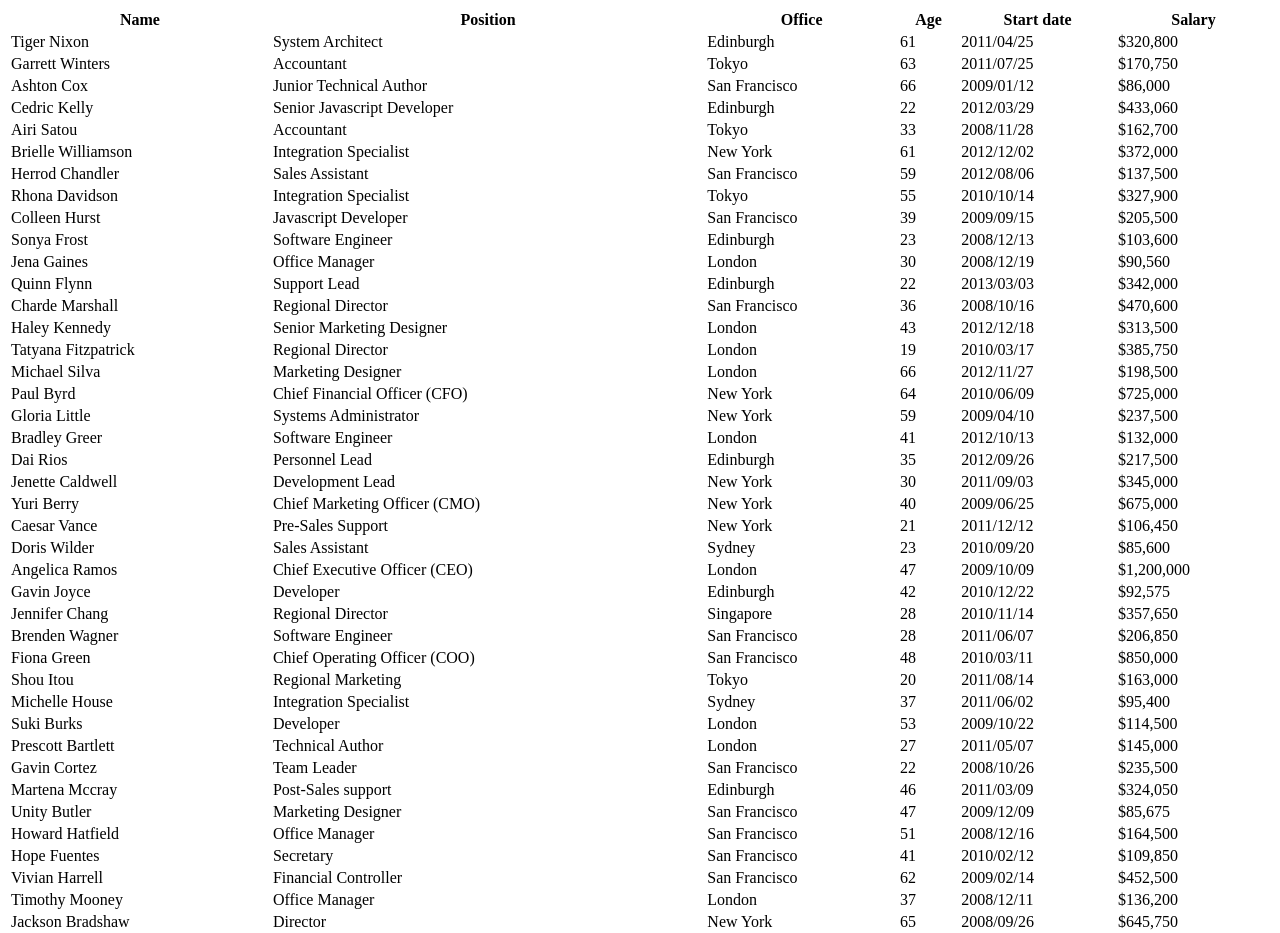
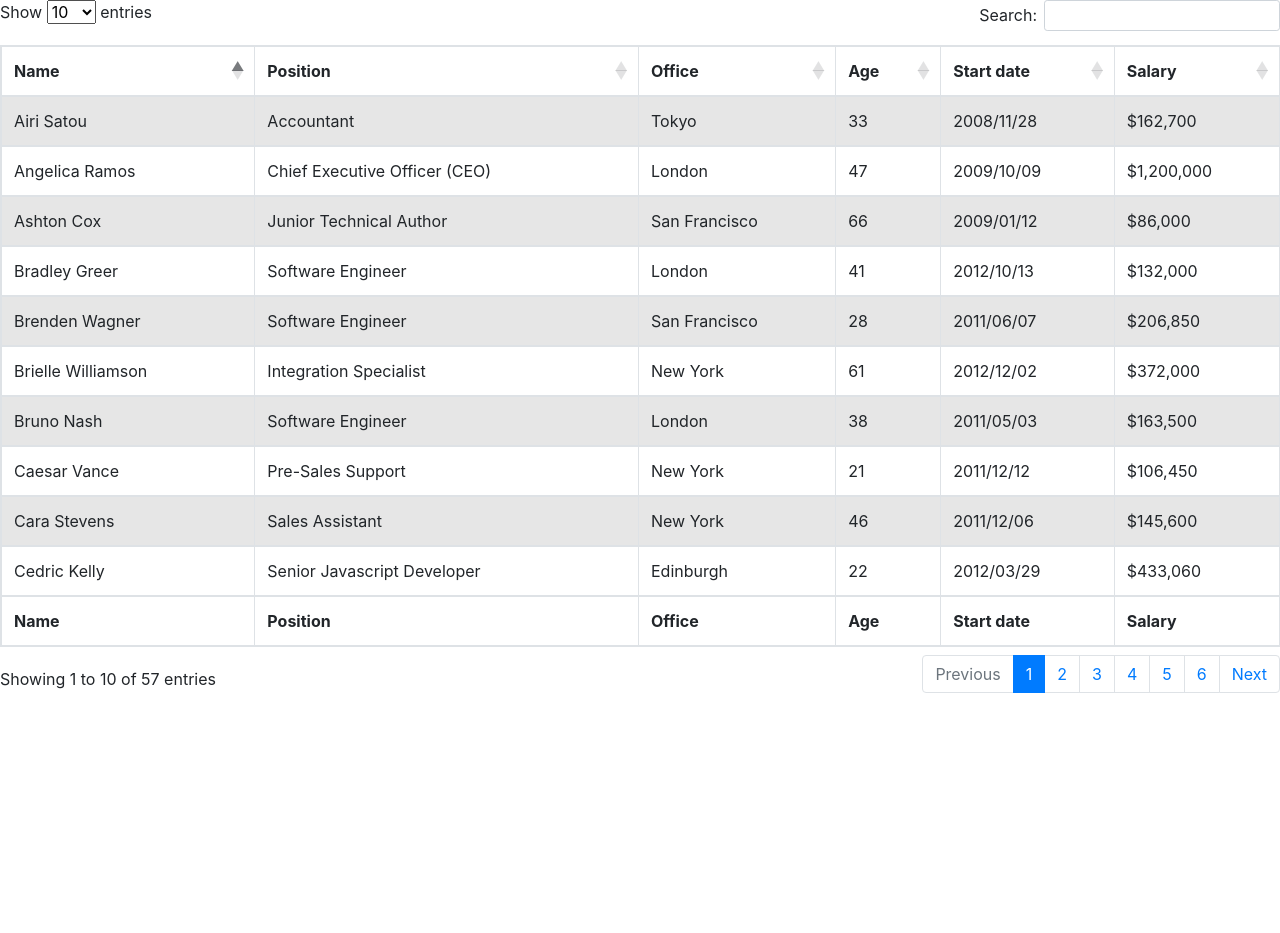
Before and after one commit to lkgitacc/datatables-test, a PHP site: page / in a window 1280 px wide. Shown: the top 933 px of the page. After the commit the page ends 693 px from the top, so only its background shows below. Run offline with PHP 8.4, Linux system fonts and the light colour scheme; some libraries are stand-ins or nearby versions.

Commit message:
Created a working DataTable

```diff
--- a/index.php
+++ b/index.php
@@ -1,4 +1,17 @@
-<table id="example" class="table table-striped table-bordered" style="width:100%">
+<!DOCTYPE html>
+<html>
+
+<head>
+    <title>DataTables Test</title>
+
+    <link rel="stylesheet" href="https://cdnjs.cloudflare.com/ajax/libs/twitter-bootstrap/4.5.2/css/bootstrap.css">
+    <link rel="stylesheet" href="https://cdn.datatables.net/1.11.4/css/dataTables.bootstrap4.min.css">
+
+</head>
+
+<body>
+
+    <table id="example" class="table table-striped table-bordered" style="width:100%">
         <thead>
             <tr>
                 <th>Name</th>
@@ -478,3 +491,15 @@
             </tr>
         </tfoot>
     </table>
+
+    <script src="https://code.jquery.com/jquery-3.5.1.js"></script>
+    <script src="https://cdn.datatables.net/1.11.4/js/jquery.dataTables.min.js"></script>
+    <script src="https://cdn.datatables.net/1.11.4/js/dataTables.bootstrap4.min.js"></script>
+    <script>
+        $(document).ready(function() {
+            $('#example').DataTable();
+        });
+    </script>
+</body>
+
+</html>
```
